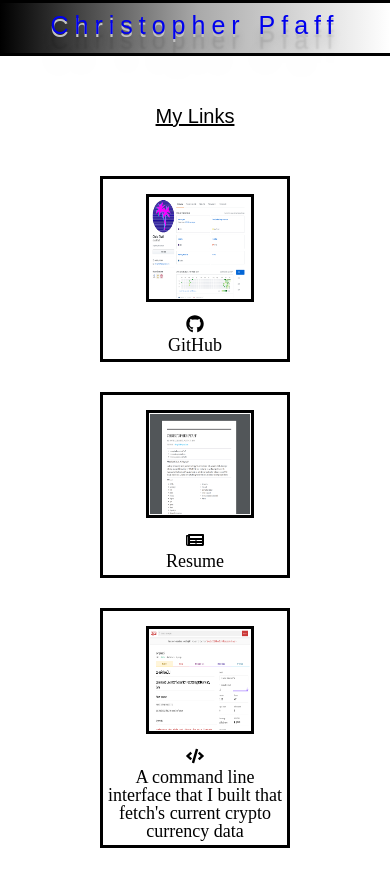
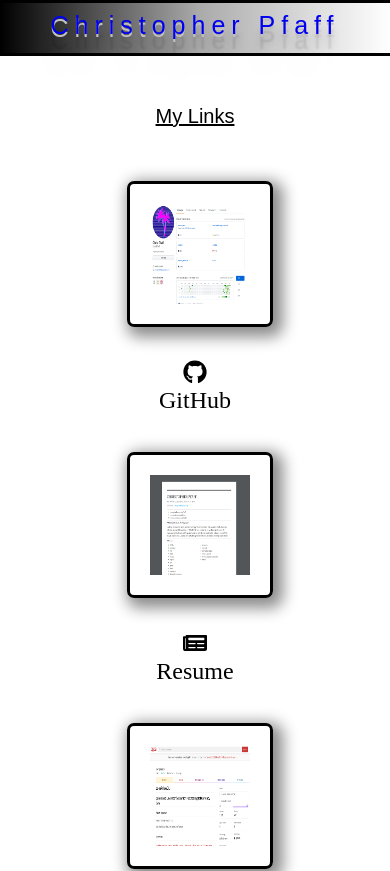
Before and after one commit to chrisPfaff/pfBlog, a React app: page /links in a window 390 px wide. Shown: the top 871 px of the page. Built offline with nearby package versions, Linux system fonts and the light colour scheme; a web font is replaced by a local one.

Commit message:
changed link styles to match about card style

```diff
--- a/src/client/Components/LinkBox.js
+++ b/src/client/Components/LinkBox.js
@@ -9,9 +9,14 @@ class LinkBox extends Component {
     console.log(this.props);
     return (
       <div className="linkBox">
+        <ol>
           <li>
             <a href={this.props.data[1]}>
-            <img className="linkImg" src={this.props.data[0]} alt="alt image" />
+              <img
+                className="linkImg"
+                src={this.props.data[0]}
+                alt="alt image"
+              />
               <div>
                 <span>{this.props.data[3]}</span>
               </div>
@@ -20,6 +25,7 @@ class LinkBox extends Component {
               </div>
             </a>
           </li>
+        </ol>
       </div>
     );
   }
--- a/src/client/styles/linkbox.scss
+++ b/src/client/styles/linkbox.scss
@@ -1,21 +1,33 @@
 .linkBox {
-  border: solid;
   display: grid;
   margin: 30px;
 }
 
+.linkBox span {
+  font-size: 24px;
+}
 .linkImg {
-  border: solid;
-  padding: 1px;
-  margin: 10px;
+  margin-bottom: 30px;
   height: 300px;
   width: 450px;
+  border: solid black;
+  padding: 20px;
+  border-radius: 7px;
+  -webkit-box-shadow: 0em 0.2em 0em inset;
+  -moz-box-shadow: 0em 0.2em 0em inset;
+  box-shadow: 5px 5px 15px 5px rgba(0, 0, 0, 0.46);
 }
 
 @media only screen and (max-width: 755px) {
   .linkImg {
     height: 150px;
     width: 300px;
+    border: solid black;
+    padding: 20px;
+    border-radius: 7px;
+    -webkit-box-shadow: 0em 0.2em 0em inset;
+    -moz-box-shadow: 0em 0.2em 0em inset;
+    box-shadow: 5px 5px 15px 5px rgba(0, 0, 0, 0.46);
   }
 }
 
@@ -23,5 +35,11 @@
   .linkImg {
     height: 100px;
     width: 100px;
+    border: solid black;
+    padding: 20px;
+    border-radius: 7px;
+    -webkit-box-shadow: 0em 0.2em 0em inset;
+    -moz-box-shadow: 0em 0.2em 0em inset;
+    box-shadow: 5px 5px 15px 5px rgba(0, 0, 0, 0.46);
   }
 }
--- a/src/client/styles/routebuttons.scss
+++ b/src/client/styles/routebuttons.scss
@@ -16,7 +16,6 @@
 
 .routeButtons .link:not(:last-child) {
   border-right: none;
-  border-left: none;
 }
 
 .routeButtons .link:hover {
```
Also changed, not shown: bundle.js. Lines whose indentation alone changed are shown as unchanged.
